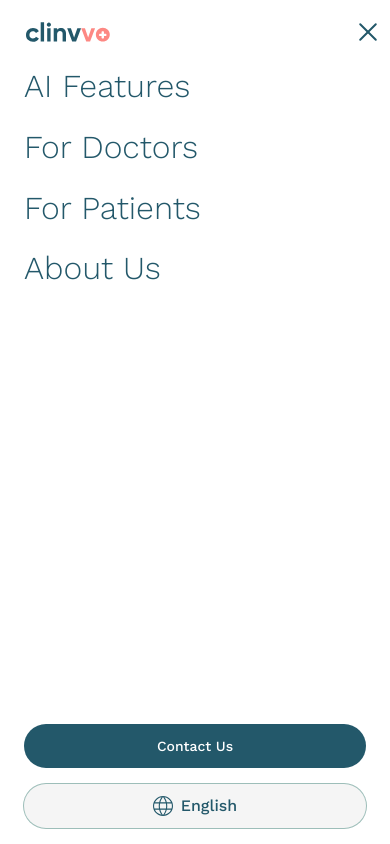
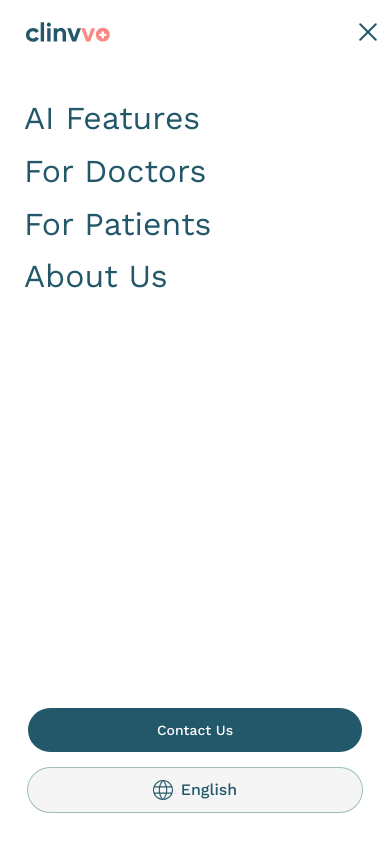
Before and after one commit to gursimran-prevhealth/website, a React (Vite) app: page / in a window 390 px wide. Both pictures are taken after a click on the button 368 px from the left and 32 px from the top of the page. Shown: the top 844 px of the page. Built offline with nearby package versions, Linux system fonts and the light colour scheme.

Commit message:
mobile view menu screen fix

```diff
--- a/src/components/navbar/index.tsx
+++ b/src/components/navbar/index.tsx
@@ -146,8 +146,9 @@ const Navbar = () => {
         </div>
 
         {isMobileMenuOpen && (
-          <div className="h-screen fixed inset-0 bg-white flex flex-col items-center justify-center z-50 transition-all duration-500 max-sm:px-6 sm:px-8 pt-16 pb-4">
-            <nav className="w-full h-full flex flex-col gap-4">
+          <div className="fixed inset-0 bg-white flex flex-col z-50 transition-all duration-500 max-sm:px-6 sm:px-8 pt-16 pb-safe">
+            <div className="flex-1 overflow-y-auto flex flex-col justify-between">
+              <nav className="flex flex-col items-start gap-2 py-8">
                 {navItems.map((item) => {
                   const isActive = currentPath === item.path;
                   return (
@@ -155,9 +156,9 @@ const Navbar = () => {
                       key={item.path}
                       to={item.path}
                       className={cn(
-                      "font-[Work_Sans] transition text-[32px] leading-[140%] font-light",
+                        "font-[Work_Sans] transition text-[32px] leading-[140%] font-normal",
                         isActive
-                        ? "text-[#fd8883] "
+                          ? "text-[#fd8883]"
                           : "text-[#23586A] hover:text-[#fd8883]"
                       )}
                       onClick={() => setIsMobileMenuOpen(false)}
@@ -167,9 +168,10 @@ const Navbar = () => {
                   );
                 })}
               </nav>
-            <div className="flex w-full flex-col gap-4 justify-start">
+
+              <div className="flex flex-col gap-4 pb-8 px-1">
                 <Button
-                className="mt-auto !h-11"
+                  className="!h-11 mt-auto"
                   onClick={() => {
                     navigate("/contact-us");
                     setIsMobileMenuOpen(false);
@@ -177,6 +179,7 @@ const Navbar = () => {
                 >
                   {t("nav.contactUs")}
                 </Button>
+
                 <Dropdown
                   icon={
                     <img
@@ -204,6 +207,7 @@ const Navbar = () => {
                 />
               </div>
             </div>
+          </div>
         )}
       </div>
     </header>
```
Lines whose indentation alone changed are shown as unchanged.
